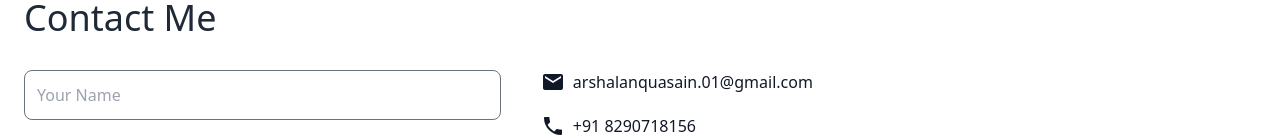
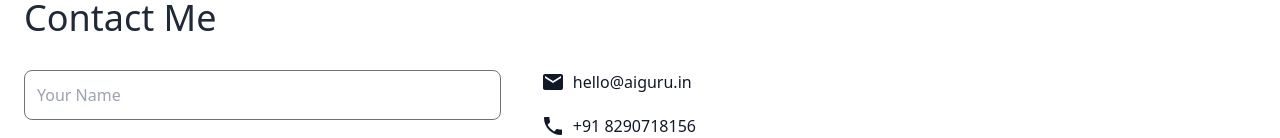
Before and after one commit to ArshalanQuasain/AIGuru.pro, a React (Vite) app: page /contact in a window 1280 px wide. Shown: the part 199-337 px from the top of the page. Built offline with nearby package versions, Linux system fonts and the light colour scheme.

Commit message:
Update Contact.jsx

```diff
--- a/src/components/contact/Contact.jsx
+++ b/src/components/contact/Contact.jsx
@@ -111,8 +111,8 @@ const Contact = () => {
           <div className="w-full md:w-3/5 flex flex-col gap-5">
             <div className="flex items-center gap-2 hover:underline hover:text-lg">
               <MdEmail className="text-gray-900" style={{ fontSize: 24 }} />
-              <a href="mailto:arshalanquasain.01@gmail.com" className="font-medium text-gray-900">
-                arshalanquasain.01@gmail.com
+              <a href="mailto:hello@aiguru.in" className="font-medium text-gray-900">
+                hello@aiguru.in
               </a>
             </div>
             <div className="flex items-center gap-2 hover:underline hover:text-lg">
```
